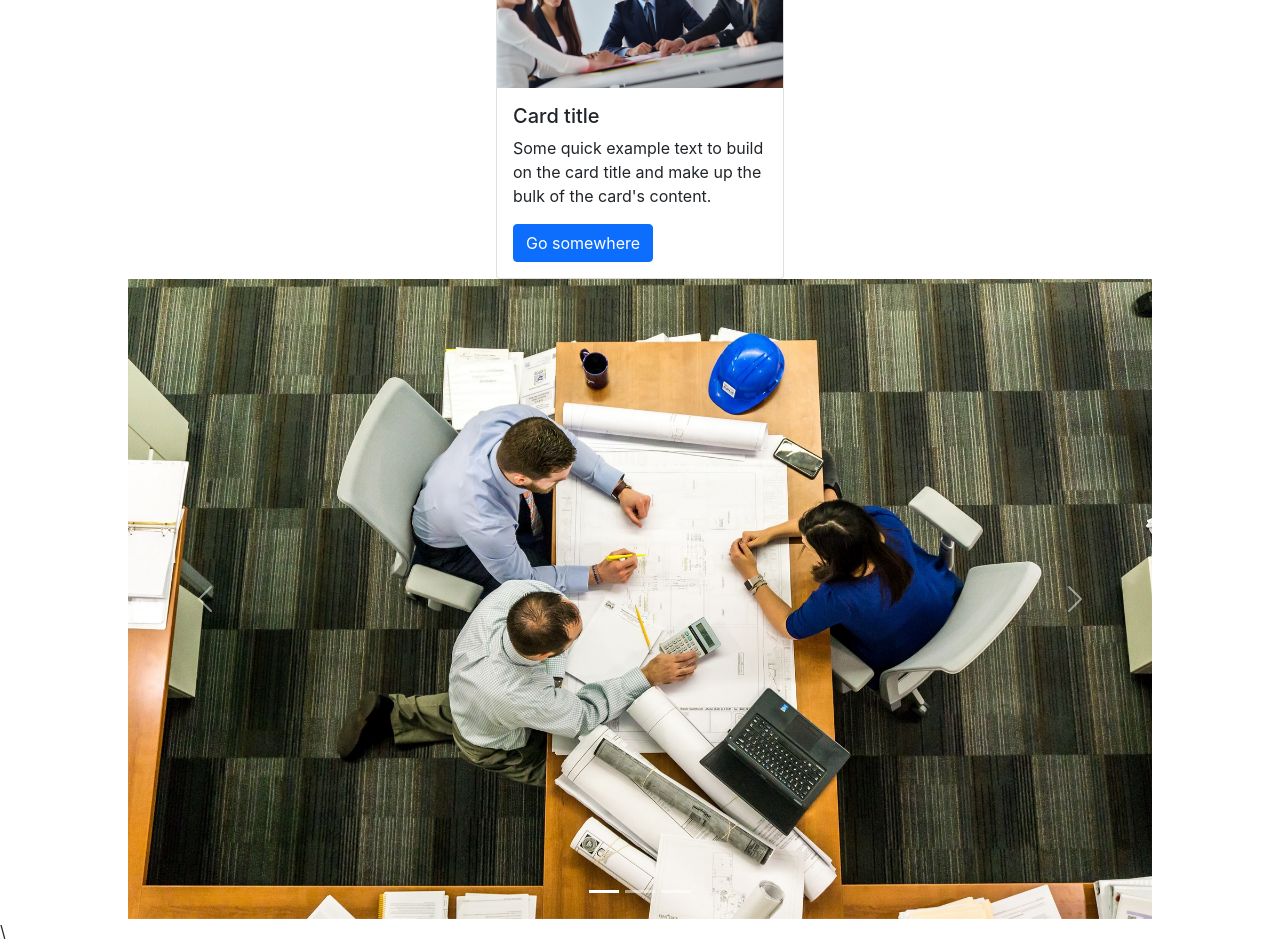
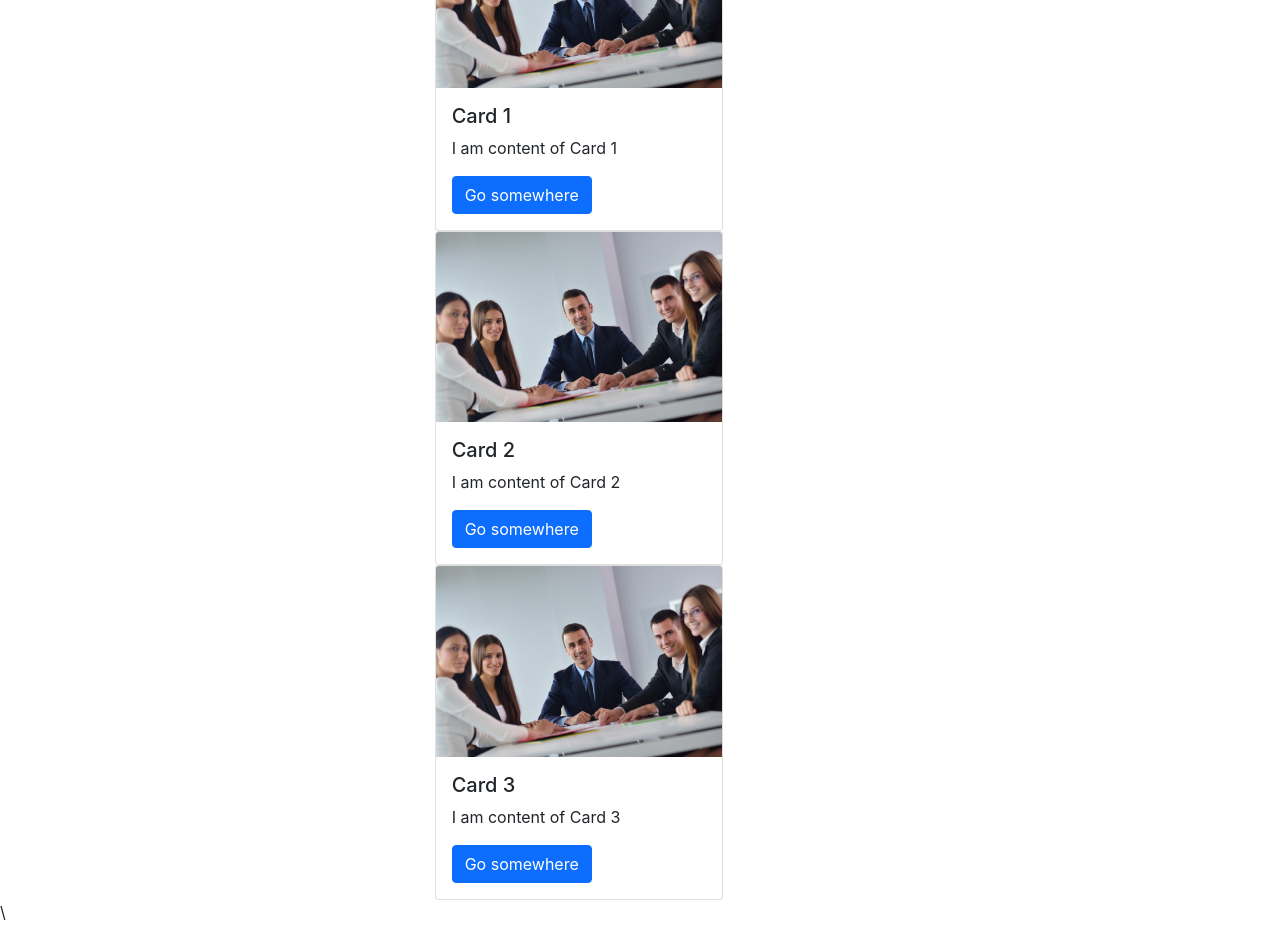
Before and after one commit to Hassam009/My-Personal-Portfolio-Website, a React (Create React App) app in the folder portfolio-website/: page /Services in a window 1280 px wide. Shown: the part 160-1103 px from the top of the page. Built offline with nearby package versions, Linux system fonts and the light colour scheme.

Commit message:
Simple Services Page

```diff
--- /dev/null
+++ b/portfolio-website/src/Cards/ServicesCards.js
@@ -0,0 +1,25 @@
+import React from 'react';
+import { Link } from 'react-router-dom';
+
+const ServicesCards = ({ Title, Description }) => {
+  return (
+    <div className="row justify-content-center">
+      <div className="col-md-4">
+        <div className="card" style={{ width: '18rem' }}>
+          <img src="Images/B2.jpg" className="card-img-top" alt="..." />
+          <div className="card-body">
+            <h5 className="card-title">{Title}</h5>
+            <p className="card-text">
+              {Description}
+            </p>
+            <Link to="#" className="btn btn-primary">
+              Go somewhere
+            </Link>
+          </div>
+        </div>
+      </div>
+    </div>
+  );
+};
+
+export default ServicesCards;
--- a/portfolio-website/src/Component/Services.js
+++ b/portfolio-website/src/Component/Services.js
@@ -1,47 +1,14 @@
 import React from 'react';
-import { Link } from 'react-router-dom';
+import ServicesCards from '../Cards/ServicesCards';
 
-const Services = () => {
+const Services = (props) => {
+
   return (
     <>
-      <div className="card mx-auto" style={{ width: '18rem' }}>
-        <img src="Images/B2.jpg" className="card-img-top" alt="..." />
-        <div className="card-body">
-          <h5 className="card-title">Card title</h5>
-          <p className="card-text">
-            Some quick example text to build on the card title and make up the bulk of the card's content.
-          </p>
-          <Link to="#" className="btn btn-primary">
-            Go somewhere
-          </Link>
-        </div>
-      </div>
-      <div id="carouselExampleIndicators" className="carousel slide mx-auto" style={{ width: '80%' }} data-bs-ride="carousel">
-        <div className="carousel-indicators">
-          <button type="button" data-bs-target="#carouselExampleIndicators" data-bs-slide-to="0" className="active" aria-current="true" aria-label="Slide 1"></button>
-          <button type="button" data-bs-target="#carouselExampleIndicators" data-bs-slide-to="1" aria-label="Slide 2"></button>
-          <button type="button" data-bs-target="#carouselExampleIndicators" data-bs-slide-to="2" aria-label="Slide 3"></button>
-        </div>
-        <div className="carousel-inner">
-          <div className="carousel-item active">
-            <img src="Images/B1.jpg" className="d-block w-100" alt="..." />
-          </div>
-          <div className="carousel-item">
-            <img src="Images/B5.jpg" className="d-block w-100" alt="..." />
-          </div>
-          <div className="carousel-item">
-            <img src="Images/B4.jpg" className="d-block w-100" alt="..." />
-          </div>
-        </div>
-        <button className="carousel-control-prev" type="button" data-bs-target="#carouselExampleIndicators" data-bs-slide="prev">
-          <span className="carousel-control-prev-icon" aria-hidden="true"></span>
-          <span className="visually-hidden">Previous</span>
-        </button>
-        <button className="carousel-control-next" type="button" data-bs-target="#carouselExampleIndicators" data-bs-slide="next">
-          <span className="carousel-control-next-icon" aria-hidden="true"></span>
-          <span className="visually-hidden">Next</span>
-        </button>
-      </div>
+      <ServicesCards Title="Card 1"  Description="I am content of Card 1"></ServicesCards>
+      <ServicesCards Title="Card 2"  Description="I am content of Card 2"></ServicesCards>
+      <ServicesCards Title="Card 3" Description="I am content of Card 3"></ServicesCards>
+
     </>
   );
 };
```
